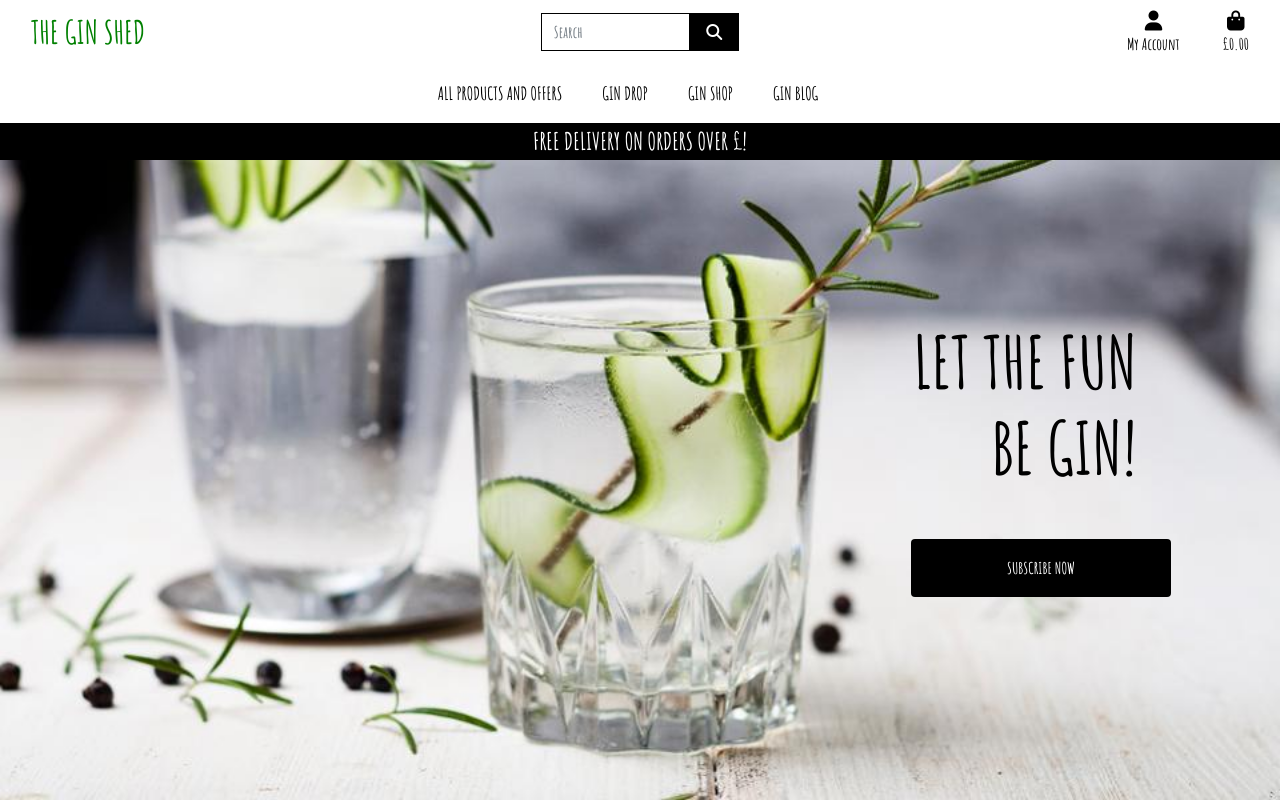
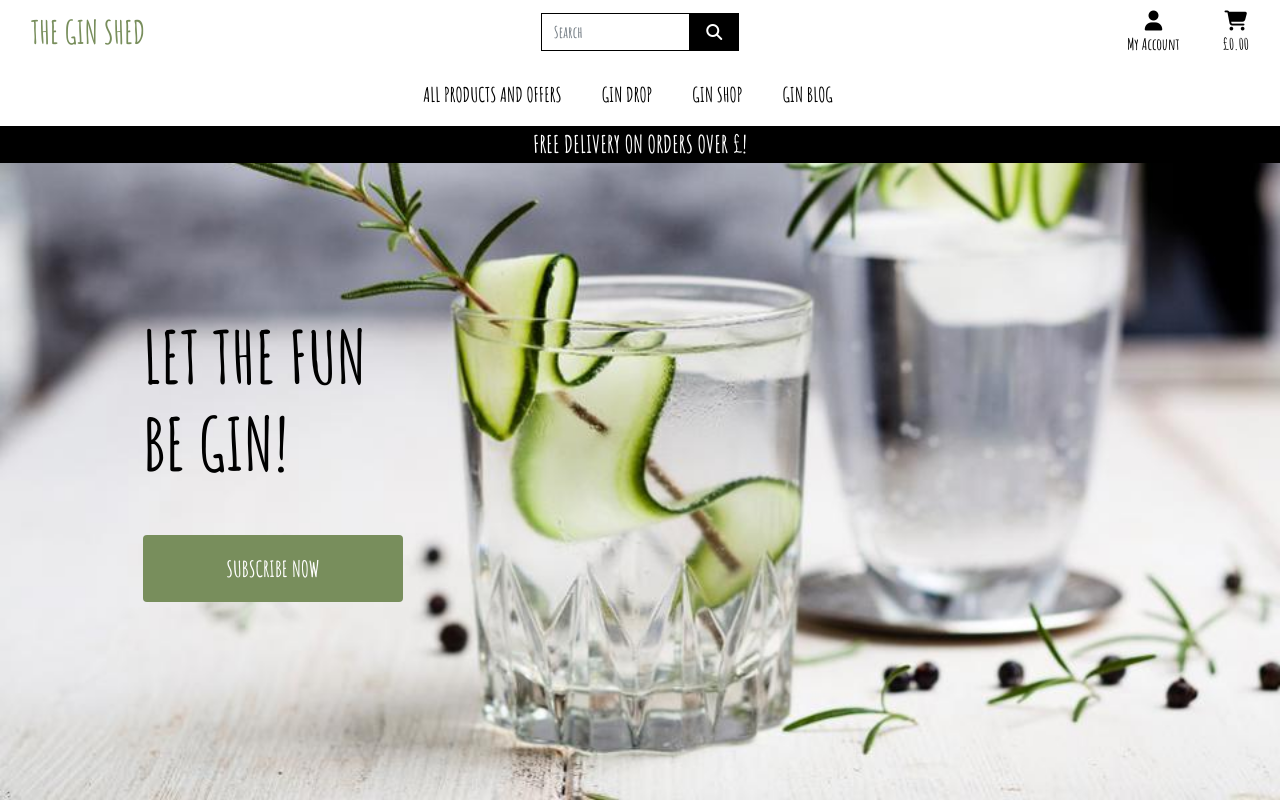
Before and after one commit to Carly07/the_gin_shed, a Django app: page / in a window 1280 px wide. Run offline with Django 3.2, Linux system fonts and the light colour scheme; some libraries are stand-ins or nearby versions.

Commit message:
added more style edits to header and home page

```diff
--- a/home/templates/home/index.html
+++ b/home/templates/home/index.html
@@ -14,11 +14,11 @@
 {% block content %}
     <div class="container h-100">
         <div class="row h-100">
-            <div class="col-6 col-md-3 offset-md-9 my-auto">
-                <h1 class="d-none d-lg-block display-3 logo-font text-black text-right">
+            <div class="col-6 col-md-3 my-auto">
+                <h1 class="d-none d-lg-block display-3 logo-font text-black text-left">
                     Let the fun be Gin!
                 </h1>
-                <div class="my-5 text-right">
+                <div class="my-5 text-left">
                     <h4 class="d-none d-lg-block">
                         <a href="" class="subscribe-now-btn btn btn-large rounded-10 text-uppercase mx-auto py-3">Subscribe Now</a>
                     </h4>
--- a/static/css/base.css
+++ b/static/css/base.css
@@ -3,10 +3,10 @@ html {
 }
 
 body {
-    background: url('/media/gin-home1.jpg') no-repeat bottom center fixed;
+    background: url('/media/gin-home2.jpeg') no-repeat bottom center fixed;
     background-size: cover;
     height: calc(100vh - 164px);
-    color: black;
+    color: #414e2f;
     font-family: 'Amatic SC', 'Open Sans Condensed', cursive, sans-serif;
 }
 
@@ -26,27 +26,28 @@ body {
 
 .main-logo-link {
     width: fit-content;
-    color: green;
+    color: #788e5c;
 }
 
 .main-logo-link:hover,
 .main-logo-link:active,
 .main-logo-link:focus {
-    color: #4a632a;
+    color: #414e2f;
 }
 
 #main-nav {
-    font-size: 18px;
+    font-size: 20px;
 }
 
 .subscribe-now-btn {
-    background: black;
+    background: #788e5c;
     color: white;
     min-width: 260px;
+    font-size: 22px;
 }
 
 .btn-black {
-    background: black;
+    background: #000;
     color: white;
 }
 
@@ -56,7 +57,7 @@ body {
 .btn-black:hover,
 .btn-black:active,
 .btn-black:focus {
-    background: #222;
+    background:#414e2f;
     color: white;
 }
 
@@ -65,10 +66,10 @@ body {
 }
 
 .border-black {
-    border: 1px solid black !important;
+    border: 1px solid #000 !important;
 }
 
-.bg-black {
+.delivery-banner {
     background: #000 !important;
 }
 
--- a/templates/base.html
+++ b/templates/base.html
@@ -82,7 +82,7 @@
                     <li class="list-inline-item">
                         <a class="{% if grand_total %}text-info font-weight-bold{% else %}text-black{% endif %} nav-link" href="">
                             <div class="text-center">
-                                <div><i class="fas fa-shopping-bag fa-lg"></i></div>
+                                <div><i class="fas fa-shopping-cart fa-lg"></i></div>
                                 <p class="my-0">
                                     {% if grand_total %}
                                         £{{ grand_total|floatformat:2 }}
@@ -113,7 +113,7 @@
                 {% include 'includes/mobile-top-header.html' %}
         </div>
         <div id="delivery-banner" class="row text-center">
-            <div class="col bg-black text-white">
+            <div class="col delivery-banner text-white">
                 <h4 class="logo-font my-1">Free delivery on orders over £{{ free_shipping_threshold }}!</h4>
             </div>
         </div>
```
Also changed, not shown: media/gin-home2.jpeg (added).
